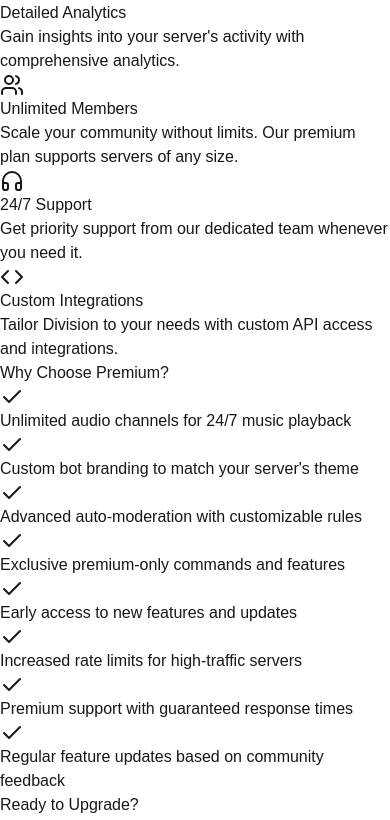
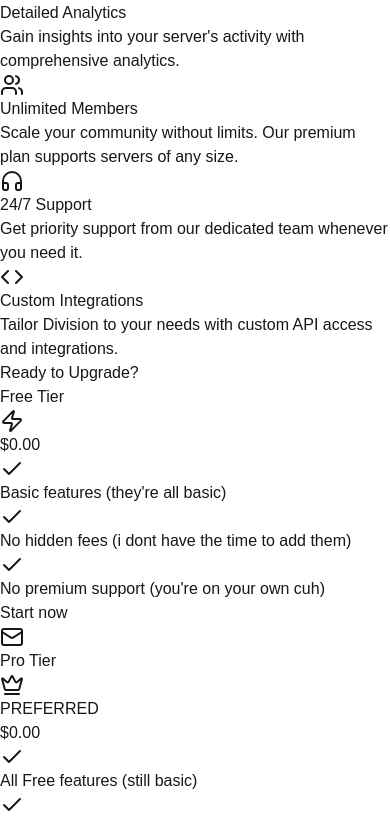
Before and after one commit to ExoticCitron/exo-devs-new, a Next.js app: page /pricing in a window 390 px wide. Shown: the part 1160-1980 px from the top of the page. Built offline with nearby package versions, Linux system fonts and the light colour scheme.

Commit message:
added pricing tiers

```diff
--- a/app/pricing/page.tsx
+++ b/app/pricing/page.tsx
@@ -3,9 +3,9 @@
 import React, { useState, useEffect } from 'react';
 import Link from 'next/link';
 import { motion, AnimatePresence } from 'framer-motion';
-import { Check, Shield, Zap, BarChart, Users, Headphones, Code, Twitter, Github, MessageCircle, Settings, ChevronDown } from 'lucide-react';
+import { Check, Shield, Zap, BarChart, Users, Headphones, Code, Twitter, Github, MessageCircle, Settings, ChevronDown, Crown, Mail } from 'lucide-react';
 
-const BackgroundBubble = ({ size, position, color }: { size: number, position: { x: string, y: string }, color: string }) => (
+const BackgroundBubble = ({ size, position, color }) => (
   <motion.div
     className={`absolute rounded-full ${color} opacity-10 blur-xl`}
     style={{
@@ -54,7 +54,7 @@
   </div>
 );
 
-const FeatureCard = ({ icon: Icon, title, description, isHovered, onHover }: { icon: React.ElementType, title: string, description: string, isHovered: boolean, onHover: (isHovered: boolean) => void }) => (
+const FeatureCard = ({ icon: Icon, title, description, isHovered, onHover }) => (
   <motion.div
     className="bg-gray-800 bg-opacity-50 p-6 rounded-lg cursor-pointer relative overflow-hidden"
     onHoverStart={() => onHover(true)}
@@ -81,6 +81,38 @@
     <AnimatePresence>
       {isHovered && <SparkleEffect />}
     </AnimatePresence>
+  </motion.div>
+);
+
+const PricingCard = ({ title, price, features, buttonText, icon: Icon, isPreferred }) => (
+  <motion.div
+    className={`bg-gray-800 bg-opacity-40 p-6 rounded-lg cursor-pointer relative overflow-hidden border ${isPreferred ? 'border-gray-600' : 'border-transparent'} flex flex-col h-full`}
+    whileHover={{ scale: 1.05 }}
+  >
+    <div className="flex items-center justify-between">
+      <h3 className="text-xl font-bold mb-2 text-blue-100 flex items-center">
+        {title} <Icon className="w-6 h-6 ml-2 text-yellow-400" />
+      </h3>
+      {isPreferred && (
+        <span className="focus:ring-ring inline-flex select-none items-center rounded-full border px-2.5 py-0.5 text-xs font-semibold transition-colors focus:outline-none focus:ring-2 focus:ring-offset-2 bg-secondary text-secondary-foreground hover:bg-secondary/80 border-transparent">
+          PREFERRED
+        </span>
+      )}
+    </div>
+    <p className="text-3xl font-bold mb-4 text-blue-300">{price}</p>
+    <ul className="space-y-2 mb-4">
+      {features.map((feature, index) => (
+        <li key={index} className="flex items-center text-blue-200">
+          <Check className="w-5 h-5 mr-2 text-green-500" />
+          {feature}
+        </li>
+      ))}
+    </ul>
+    <div className="mt-auto">
+      <button className="bg-blue-600 text-white px-4 py-2 rounded w-full font-bold flex items-center justify-center">
+        {buttonText} <Mail className="w-5 h-5 ml-2" />
+      </button>
+    </div>
   </motion.div>
 );
 
@@ -155,14 +187,15 @@
   );
 };
 
-const PremiumPage: React.FC = () => {
+const PremiumPage = () => {
   const [email, setEmail] = useState('');
-  const [activeFeature, setActiveFeature] = useState<number | null>(null);
+  const [activeFeature, setActiveFeature] = useState(null);
   const [mousePosition, setMousePosition] = useState({ x: 0, y: 0 });
   const [emailSubmitted, setEmailSubmitted] = useState(false);
+  const [showPricingInfo, setShowPricingInfo] = useState(false);
 
   useEffect(() => {
-    const handleMouseMove = (e: MouseEvent) => {
+    const handleMouseMove = (e) => {
       setMousePosition({ x: e.clientX, y: e.clientY });
     };
     window.addEventListener('mousemove', handleMouseMove);
@@ -205,7 +238,34 @@
     },
   ];
 
-  const handleSubmit = async (e: React.FormEvent<HTMLFormElement>) => {
+  const pricingPlans = [
+    {
+      title: "Free Tier",
+      price: "$0.00",
+      features: ["Basic features (they're all basic)", "No hidden fees (i dont have the time to add them)", "No premium support (you're on your own cuh)"],
+      buttonText: "Start now",
+      icon: Zap,
+      isPreferred: false
+    },
+    {
+      title: "Pro Tier",
+      price: "$0.00",
+      features: ["All Free features (still basic)", "Premium support (we might answer) (we wont)", "erm what the sigma"],
+      buttonText: "Go Pro",
+      icon: Crown,
+      isPreferred: true
+    },
+    {
+      title: "Enterprise",
+      price: "$0.00",
+      features: ["All Pro features", "24/7 support (that wont fucking happen)", "Custom solutions (this wont happen either)"],
+      buttonText: "Contact Us",
+      icon: Mail,
+      isPreferred: false
+    }
+  ];
+
+  const handleSubmit = async (e) => {
     e.preventDefault();
     try {
       const response = await fetch('/api/save-email', {
@@ -311,54 +371,55 @@
           </motion.section>
 
           <motion.section
-            className="mb-20"
-            initial={{ opacity: 0, y: 50 }}
-            animate={{ opacity: 1, y: 0 }}
-            transition={{ duration: 0.5, delay: 0.8 }}
-          >
-            <h2 className="text-3xl font-bold text-center mb-12 text-blue-300">Why Choose Premium?</h2>
-            <div className="bg-gray-800 bg-opacity-50 p-8 rounded-lg">
-              <ul className="space-y-4">
-                {[
-                  "Unlimited audio channels for 24/7 music playback",
-                  "Custom bot branding to match your server's theme",
-                  "Advanced auto-moderation with customizable rules",
-                  "Exclusive premium-only commands and features",
-                  "Early access to new features and updates",
-                  "Increased rate limits for high-traffic servers",
-                  "Premium support with guaranteed response times",
-                  "Regular feature updates based on community feedback"
-                ].map((benefit, index) => (
-                  <motion.li
-                    key={index}
-                    className="flex items-start"
-                    initial={{ opacity: 0, x: -20 }}
-                    animate={{ opacity: 1, x: 0 }}
-                    transition={{ duration: 0.5, delay: 0.1 * index }}
-                  >
-                    <Check className="w-6 h-6 mr-2 text-blue-400 flex-shrink-0" />
-                    <span className="text-blue-100">{benefit}</span>
-                  </motion.li>
-                ))}
-              </ul>
-            </div>
-          </motion.section>
-
-          <motion.section
             className="text-center mb-20"
             initial={{ opacity: 0, y: 50 }}
             animate={{ opacity: 1, y: 0 }}
             transition={{ duration: 0.5, delay: 1 }}
           >
             <h2 className="text-3xl font-bold mb-6 text-blue-300">Ready to Upgrade?</h2>
-            <p className="text-xl mb-8 text-blue-100">Join thousands of servers already enjoying Division Premium</p>
+            <div className="grid grid-cols-1 md:grid-cols-2 lg:grid-cols-3 gap-8">
+              {pricingPlans.map((plan, index) => (
+                <PricingCard key={index} {...plan} />
+              ))}
+            </div>
+            <p className="text-lg mt-8 text-blue-100">Still not convinced? I don't fucking care</p>
             <motion.button
-              className="bg-blue-600 text-white px-8 py-3 rounded-full font-bold text-lg"
-              whileHover={{ backgroundColor: '#7289DA', scale: 1.05 }}
+              className="underline text-blue-200 hover:text-blue-100 transition-colors mt-4 inline-block"
+              whileHover={{ scale: 1.05 }}
               whileTap={{ scale: 0.95 }}
+              onClick={() => setShowPricingInfo(true)}
             >
-              Upgrade to Premium
+              Learn more about our pricing
             </motion.button>
+            <AnimatePresence>
+              {showPricingInfo && (
+                <motion.div
+                  initial={{ opacity: 0 }}
+                  animate={{ opacity: 1 }}
+                  exit={{ opacity: 0 }}
+                  className="fixed inset-0 bg-black bg-opacity-50 flex items-center justify-center z-50"
+                  onClick={() => setShowPricingInfo(false)}
+                >
+                  <motion.div
+                    initial={{ scale: 0.9, opacity: 0 }}
+                    animate={{ scale: 1, opacity: 1 }}
+                    exit={{ scale: 0.9, opacity: 0 }}
+                    transition={{ type: "spring", damping: 15 }}
+                    className="bg-gray-800 p-8 rounded-lg max-w-md m-4"
+                    onClick={(e) => e.stopPropagation()}
+                  >
+                    <h3 className="text-2xl font-bold mb-4 text-blue-300">Pricing Information</h3>
+                    <p className="text-blue-100 mb-4">Nothing to learn about... go back</p>
+                    <button
+                      className="bg-blue-600 text-white px-4 py-2 rounded font-bold w-full"
+                      onClick={() => setShowPricingInfo(false)}
+                    >
+                      Close
+                    </button>
+                  </motion.div>
+                </motion.div>
+              )}
+            </AnimatePresence>
           </motion.section>
 
           <motion.section
```
